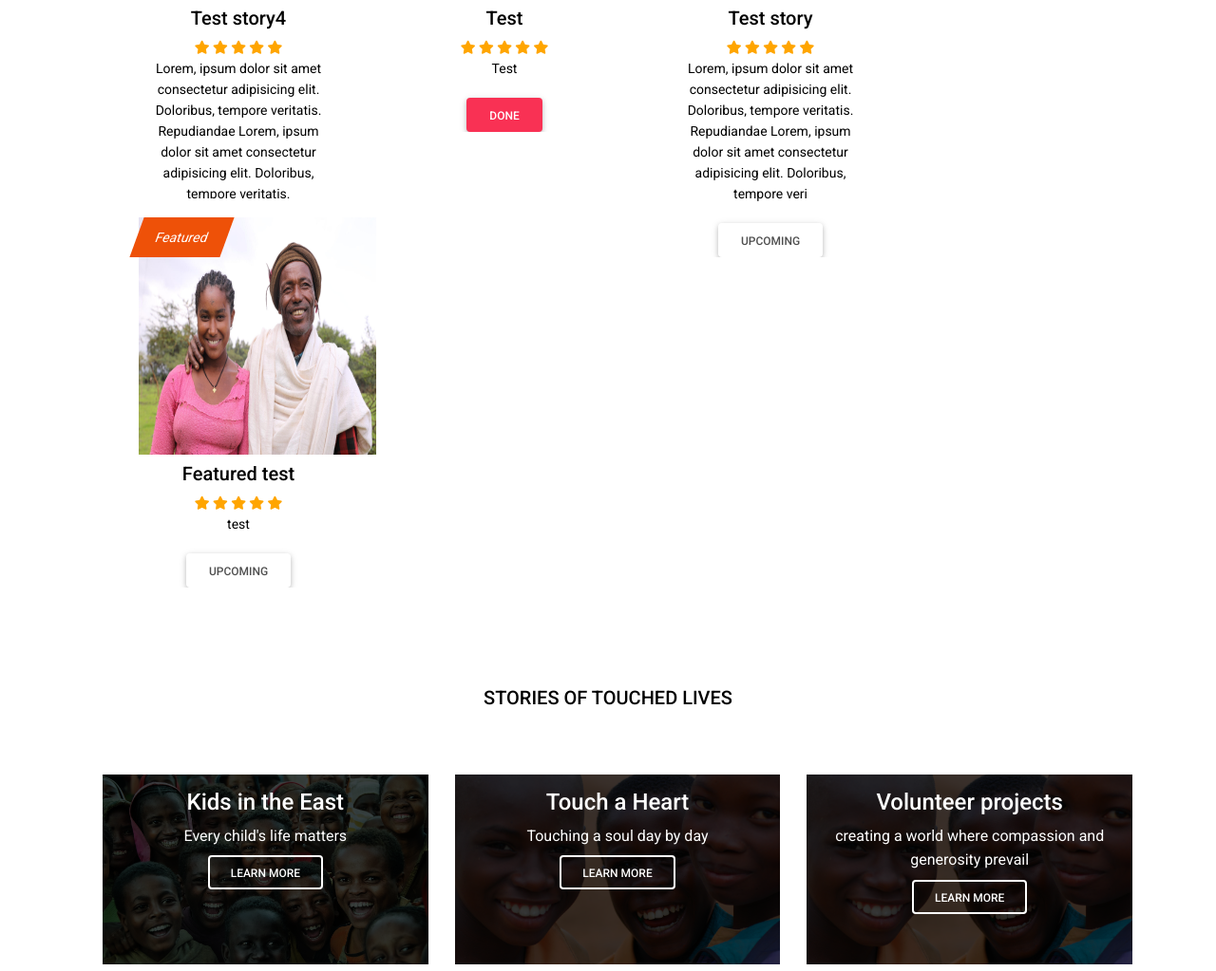
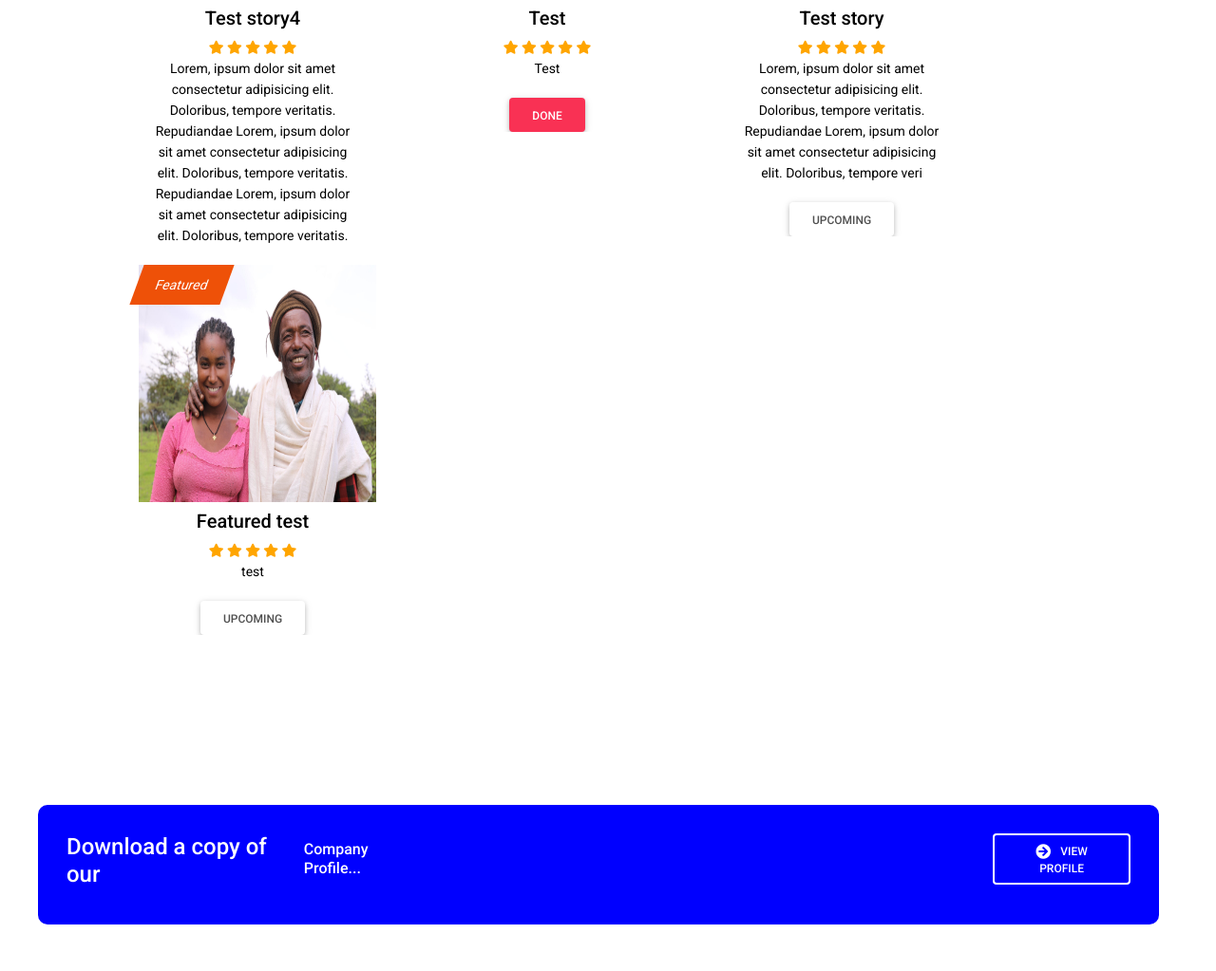
Before and after one commit to Pelusharaz/Beacon-of-Compassion, a PHP site: page / in a window 1280 px wide; the page is wider, and only the part inside the window is pictured. Shown: the part 1517-2540 px from the top of that part at 95% size. Run offline with PHP 8.4, Linux system fonts and the light colour scheme; data comes from the database, SQL or seed files in the repository.

Commit message:
28th June 2024

```diff
--- a/Site/css/modified-styles.css
+++ b/Site/css/modifiedstyles.css
@@ -731,3 +731,10 @@ form, input, select, textarea, label {
 .payment-methods{
   display: flex;
 }
+
+/* homepage */
+@media screen and (max-width: 600px) {
+  .product-grid {
+    width: 300px;
+  }
+}
--- a/Site/index.php
+++ b/Site/index.php
@@ -94,7 +94,7 @@ if (isset($_POST['contactmsg'])) {
     <link href="css/cart.css" type="text/css" rel="stylesheet" />
     <link rel="stylesheet" href="css/styles.css" />
     <link rel="stylesheet" href="css/extrastyles.css" />
-    <link rel="stylesheet" href="css/modified-styles.css" />
+    <link rel="stylesheet" href="css/modifiedstyles.css" />
   </head>
   <body style="overflow-x:hidden;">
     <!-- Navbar -->
@@ -378,7 +378,7 @@ if (isset($_POST['contactmsg'])) {
       <!--- database property -->
       <section class="text-center mb-4" style="margin-left:auto;margin-right:auto;display:block; margin-top:-30px;" id="store">
         <div class="row">
-          <div id="product-grid">
+          <div id="product-grid" class="product-grid">
             <?php
             if (isset($_POST['submit'])) {
               $search = $_POST['search'];
@@ -387,7 +387,7 @@ if (isset($_POST['contactmsg'])) {
                 foreach ($product_array as $key => $value) {
             ?>
                 <a style="color:black;" title="see details of the story" href="services/story.php?story=<?php echo $product_array[$key]["code"]; ?>">
-                  <div class="product-item card" style="width:250px;height:450px;">
+                  <div class="product-item card" style="width:280px;height:500px;">
                     <iframe name="votar" style="display:none;"></iframe>
                     <form method="post" target="votar" action="sharazstore.php?action=add&code=<?php echo $product_array[$key]["code"]; ?>" onsubmit="showMsg()" style="box-shadow:none;">
                     <div class="btn-warning" style="background-color:rgb(238, 81, 8);position:absolute;padding:10px 20px;margin-left:-2px;transform: skew(-20deg);"><?php echo $product_array[$key]["category"]; ?></div>
@@ -476,7 +476,7 @@ if (isset($_POST['contactmsg'])) {
                 foreach ($product_array as $key => $value) {
                 ?>
                   <a style="color:black;" title="see details of the story" href="services/story.php?story=<?php echo $product_array[$key]["code"]; ?>">
-                  <div class="product-item card" style="width:250px;height:450px;box-shadow:none;">
+                  <div class="product-item card" style="width:280px;height:500px;box-shadow:none;">
                     <iframe name="votar" style="display:none;"></iframe>
                     <form method="post" target="votar" action="sharazstore.php?action=add&code=<?php echo $product_array[$key]["code"]; ?>" onsubmit="showMsg()" style="box-shadow:none;">
                       <div class="btn-warning" style="background-color:rgb(238, 81, 8);position:absolute;padding:10px 20px;margin-left:-2px;transform: skew(-20deg);"><?php echo $product_array[$key]["category"]; ?></div>
@@ -540,7 +540,7 @@ if (isset($_POST['contactmsg'])) {
                           <?php }
                         } else { ?>
                            <!-- <button class="viewbtn" onclick="showMsg()">View Property</button> -->
-                           <a class="btn viewbtn" href="services/story.php?story=<?php echo $product_array[$key]["code"]; ?>">Upcoming</a>
+                           <a class="btn viewbtno" href="services/story.php?story=<?php echo $product_array[$key]["code"]; ?>">Upcoming</a>
                         <?php } ?>
 
 
@@ -570,11 +570,11 @@ if (isset($_POST['contactmsg'])) {
     </div>
 
 
-    <h5 style="text-align:center;color:black;">STORIES OF TOUCHED LIVES</h5><br><br>
+    <!-- <h5 style="text-align:center;color:black;">STORIES OF TOUCHED LIVES</h5><br><br>
     <div class="comprehensive-services container" id="impact2">
 
       <div class="services-img-containter"style="margin-left:20px;">
-        <!-- Photo Grid -->
+
         <div class="row">
           <div class="column">
             <div class="image-container bg-image" style="background-image: url('img/top-kids.jpg'); height: 200px;">
@@ -652,7 +652,7 @@ if (isset($_POST['contactmsg'])) {
 
         </div>
       </div>
-     </div>
+     </div> -->
      <br>
 
      <div class="company-profile">
@@ -713,15 +713,15 @@ if (isset($_POST['contactmsg'])) {
              ?>
 
              <div class="col-lg-6 blog">
-               <div class="card" style="width:330px;height:550px;margin:0px -10px 10px -10px; background-color:transparent;box-shadow:none;color:black;padding:0px;" >
+               <div class="card" style="width:300px;height:550px;margin:0px -10px 10px -10px; background-color:transparent;box-shadow:none;color:black;padding:0px;" >
                 <div class="blog-img" style="margin:10px;">
                   <?php if($row->ext == 'mp4'){ ?>
-                  <video style="width:330px; height:200px;" controls>
+                  <video style="width:280px; height:200px;" controls>
                    <source src="<?php echo "php/Admin/blogs/". "{$row->blogimage}";?>">
                   </video>
                   <?php }else{?>
                       <img src="<?php echo "php/Admin/blogs/". "{$row->blogimage}";?>"
-                      class="img-fluid" style="width:330px; height:200px;" />
+                      class="img-fluid" style="width:300px; height:200px;" />
                   <?php }?>
                 </div>
                 <div class="card-body">
@@ -797,15 +797,15 @@ if (isset($_POST['contactmsg'])) {
              ?>
 
              <div class="col-lg-6 blog">
-               <div class="card" style="width:330px;height:550px;margin:0px 10px 20px 5px; background-color:#f1f1f1;color:black;padding:0px;" >
+               <div class="card" style="width:300px;height:550px;margin:0px 10px 20px 5px; background-color:#f1f1f1;color:black;padding:0px;" >
                 <div class="blog-img" style="margin:10px;">
                   <?php if($row->ext == 'mp4'){ ?>
-                  <video style="width:300px; height:200px;" controls>
+                  <video style="width:280px; height:200px;" controls>
                    <source src="<?php echo "php/Admin/blogs/". "{$row->blogimage}";?>">
                   </video>
                   <?php }else{?>
                       <img src="<?php echo "php/Admin/blogs/". "{$row->blogimage}";?>"
-                      class="img-fluid" style="width:330px; height:200px;" />
+                      class="img-fluid" style="width:300px; height:200px;" />
                   <?php }?>
                 </div>
                 <div class="card-body">
```
